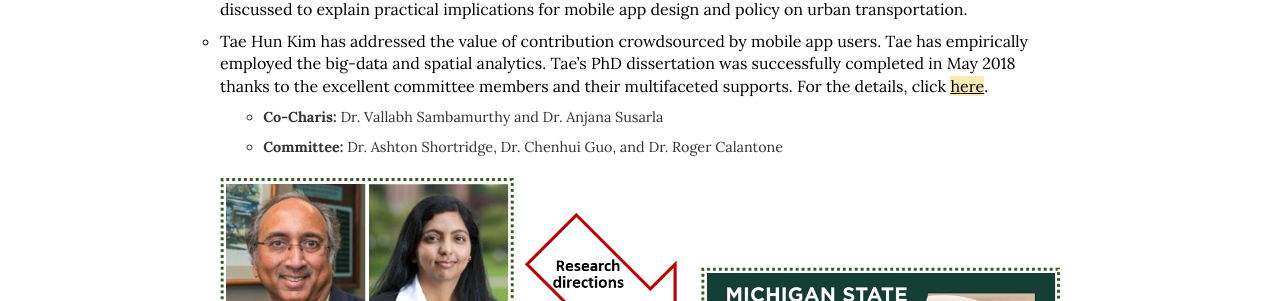
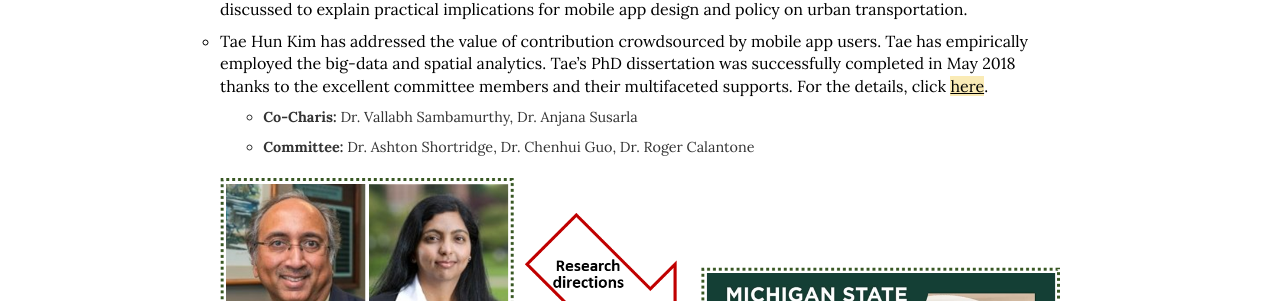
Before and after one commit to istaehun/taehun, a Jekyll site: the page built from dissertation.html, in a window 1280 px wide. Shown: the part 830-1131 px from the top of the page. Built offline with Jekyll 4.4.1, drawn with Linux system fonts in a browser that asks for light colours; nearby versions of some CDN libraries.

Commit message:
Update phd-dissertation.yml

```diff
--- a/_data/phd-dissertation.yml
+++ b/_data/phd-dissertation.yml
@@ -3,5 +3,5 @@
   - "<strong>Abstract:</strong> Today, users of mobile devices (smartphones and tablets) adopt a variety of apps, use social features, and engage in crowdsourcing content as a public good. This dissertation explains their user community, i.e., a mobile virtual community, in terms of user contribution and its social-welfare value around urban areas. Essay 1 conceptualizes a virtual and spatial factor, i.e., virtual crowdedness, and addresses its role in encouraging user contribution. The findings are theoretically explained by the tension between prosocial behavior of and bystander effect on the mobile virtual community. Essay 2 theorizes whether and how user contribution, attributed to self-interest, supports social welfare for the whole citizenry. I found that user contribution improves the mobility of urban transportation and reduces social and economic costs. As an exemplar of citizen-data science, this dissertation takes a spatial and panel data approach to analyze the large-scale data on mobile app users, traffic conditions, and their locations in the urban region. The empirical findings are visualized and discussed to explain practical implications for mobile app design and policy on urban transportation."
   - "Tae Hun Kim has addressed the value of contribution crowdsourced by mobile app users. Tae has empirically employed the big-data and spatial analytics. Tae’s PhD dissertation was successfully completed in May 2018 thanks to the excellent committee members and their multifaceted supports. For the details, click <a href='https://search.proquest.com/docview/2046983487?pq-origsite=gscholar' target='_blank'>here</a>."
 members:
-  - "<strong>Co-Charis:</strong> Dr. Vallabh Sambamurthy and Dr. Anjana Susarla"
-  - "<strong>Committee:</strong> Dr. Ashton Shortridge, Dr. Chenhui Guo, and Dr. Roger Calantone"
+  - "<strong>Co-Charis:</strong> Dr. Vallabh Sambamurthy, Dr. Anjana Susarla"
+  - "<strong>Committee:</strong> Dr. Ashton Shortridge, Dr. Chenhui Guo, Dr. Roger Calantone"
```
